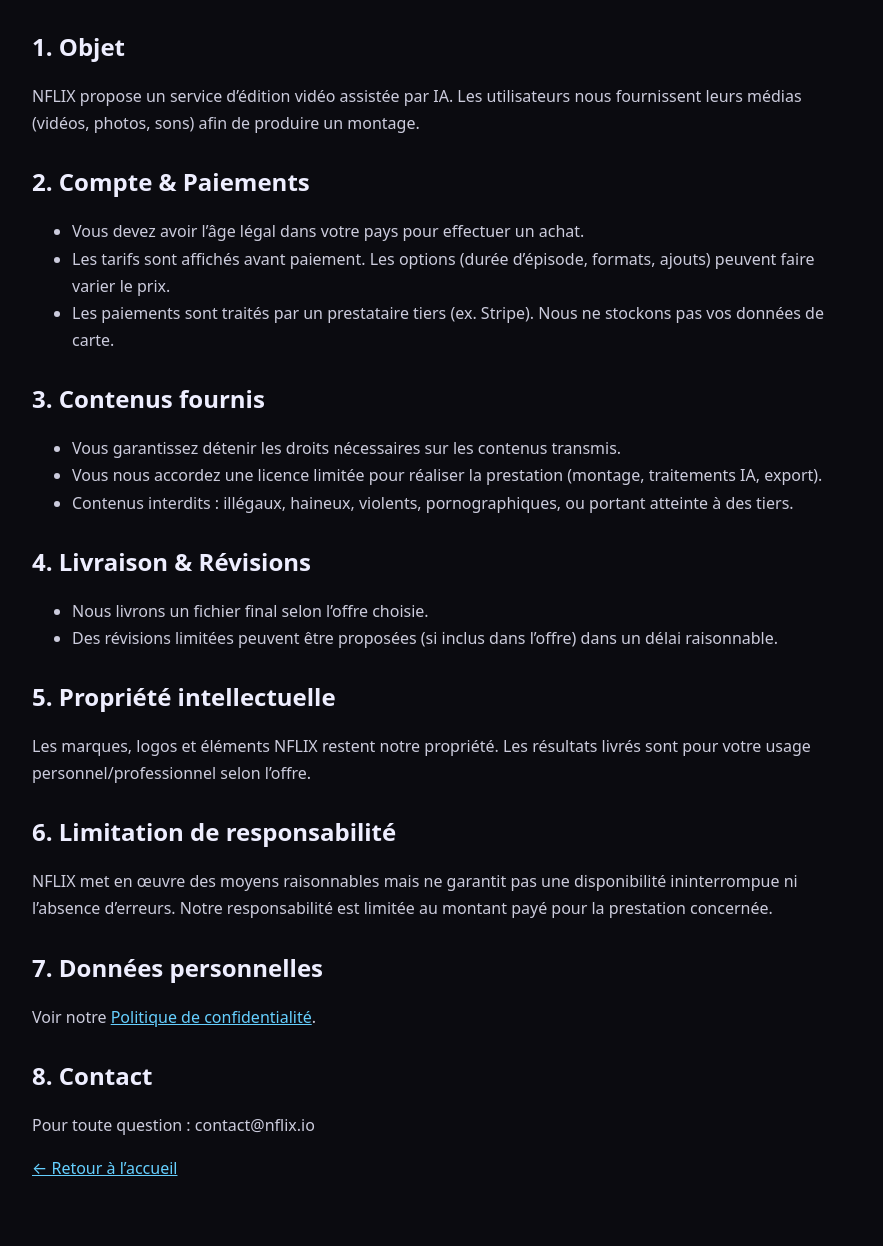
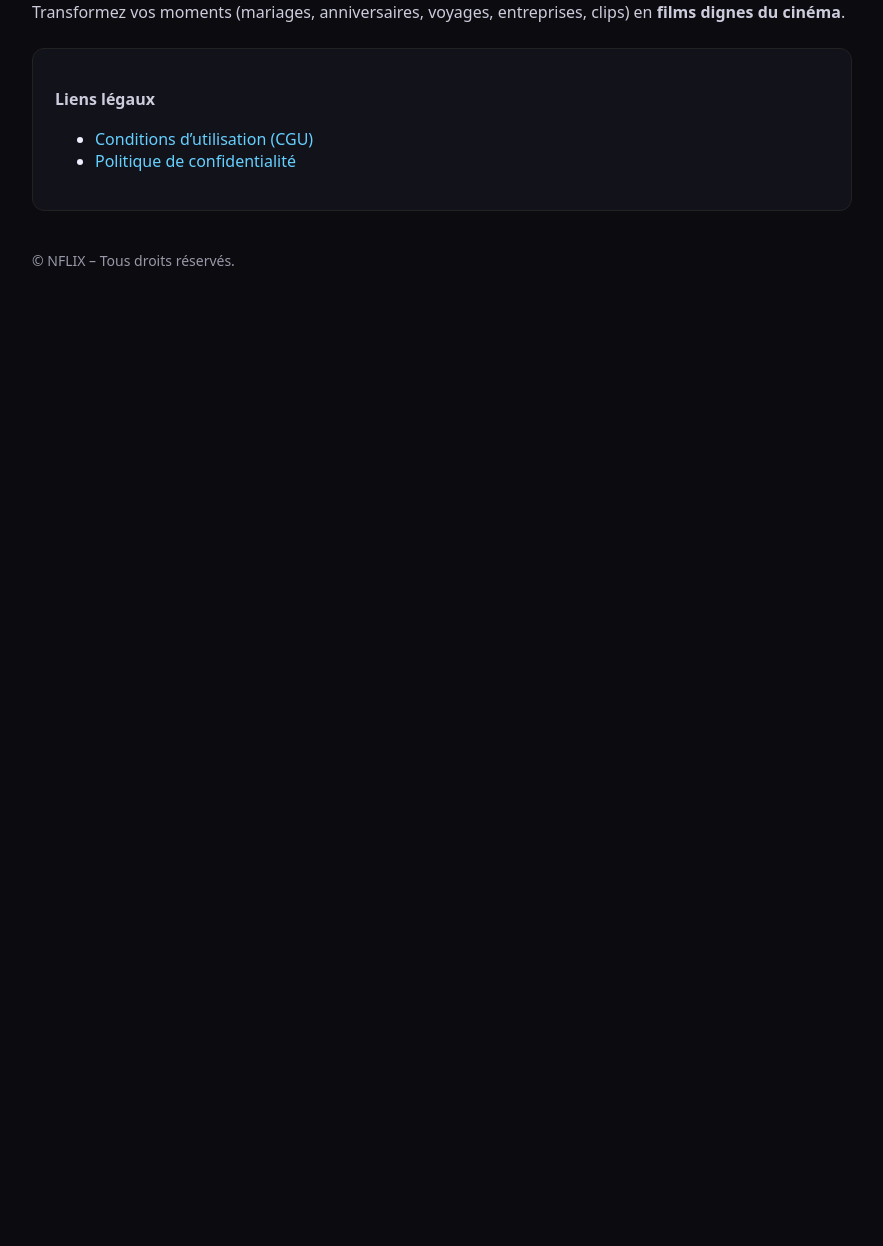
Before and after one commit to altidigitech-ui/nflix-site, a plain HTML site: page index.html in a window 1280 px wide. Shown: the part 148-1394 px from the top of the page, without its empty margins (198-1081 px from the left). After the commit the page ends 800 px from the top, so only its background shows below. Drawn offline with Linux system fonts and the light colour scheme.

Commit message:
index.html

```diff
--- a/index.html
+++ b/index.html
@@ -1,61 +1,39 @@
+INDEX
 <!doctype html>
 <html lang="fr">
 <head>
   <meta charset="utf-8">
   <meta name="viewport" content="width=device-width, initial-scale=1">
-  <title>Conditions d’utilisation – NFLIX</title>
-  <meta name="description" content="Conditions d’utilisation du service NFLIX.">
-  <link rel="canonical" href="https://nflix.io/cgu.html">
+  <title>NFLIX — Crée ton film</title>
+  <meta name="description" content="NFLIX transforme vos moments (mariage, anniversaire, voyage, entreprise) en films dignes du cinéma.">
+  <link rel="canonical" href="https://nflix.io/">
   <style>
     body{margin:0;font-family:system-ui,-apple-system,Segoe UI,Roboto,Arial,sans-serif;background:#0b0b10;color:#eef}
     .wrap{max-width:820px;margin:8vh auto;padding:0 20px}
-    h1{margin:0 0 16px}
-    h2{margin-top:28px}
-    p,li{line-height:1.7;color:#ccd}
-    a{color:#66d0ff}
+    h1{font-size:34px;margin:0 0 10px}
+    p{line-height:1.6;color:#ccd}
+    a{color:#66d0ff;text-decoration:none}
+    a:hover{text-decoration:underline}
+    .box{border:1px solid #222;border-radius:12px;padding:22px;background:#12121a;margin-top:22px}
+    footer{margin-top:40px;font-size:14px;color:#99a}
   </style>
 </head>
 <body>
   <main class="wrap">
-    <h1>Conditions d’utilisation (CGU)</h1>
-    <p>Bienvenue sur <strong>NFLIX</strong>. En utilisant nos services, vous acceptez les présentes conditions.</p>
+    <h1>Bienvenue sur <strong>NFLIX</strong></h1>
+    <p>Transformez vos moments (mariages, anniversaires, voyages, entreprises, clips) en <strong>films dignes du cinéma</strong>.</p>
 
-    <h2>1. Objet</h2>
-    <p>NFLIX propose un service d’édition vidéo assistée par IA. Les utilisateurs nous fournissent leurs médias (vidéos, photos, sons) afin de produire un montage.</p>
+    <div class="box">
+      <p><strong>Liens légaux</strong></p>
+      <ul>
+        <li><a href="/cgu.html">Conditions d’utilisation (CGU)</a></li>
+        <li><a href="/confidentialite.html">Politique de confidentialité</a></li>
+      </ul>
+    </div>
 
-    <h2>2. Compte & Paiements</h2>
-    <ul>
-      <li>Vous devez avoir l’âge légal dans votre pays pour effectuer un achat.</li>
-      <li>Les tarifs sont affichés avant paiement. Les options (durée d’épisode, formats, ajouts) peuvent faire varier le prix.</li>
-      <li>Les paiements sont traités par un prestataire tiers (ex. Stripe). Nous ne stockons pas vos données de carte.</li>
-    </ul>
-
-    <h2>3. Contenus fournis</h2>
-    <ul>
-      <li>Vous garantissez détenir les droits nécessaires sur les contenus transmis.</li>
-      <li>Vous nous accordez une licence limitée pour réaliser la prestation (montage, traitements IA, export).</li>
-      <li>Contenus interdits : illégaux, haineux, violents, pornographiques, ou portant atteinte à des tiers.</li>
-    </ul>
-
-    <h2>4. Livraison & Révisions</h2>
-    <ul>
-      <li>Nous livrons un fichier final selon l’offre choisie.</li>
-      <li>Des révisions limitées peuvent être proposées (si inclus dans l’offre) dans un délai raisonnable.</li>
-    </ul>
-
-    <h2>5. Propriété intellectuelle</h2>
-    <p>Les marques, logos et éléments NFLIX restent notre propriété. Les résultats livrés sont pour votre usage personnel/professionnel selon l’offre.</p>
-
-    <h2>6. Limitation de responsabilité</h2>
-    <p>NFLIX met en œuvre des moyens raisonnables mais ne garantit pas une disponibilité ininterrompue ni l’absence d’erreurs. Notre responsabilité est limitée au montant payé pour la prestation concernée.</p>
-
-    <h2>7. Données personnelles</h2>
-    <p>Voir notre <a href="/confidentialite.html">Politique de confidentialité</a>.</p>
-
-    <h2>8. Contact</h2>
-    <p>Pour toute question : contact@nflix.io</p>
-
-    <p><a href="/">← Retour à l’accueil</a></p>
+    <footer>
+      © NFLIX – Tous droits réservés.
+    </footer>
   </main>
 </body>
 </html>
```
